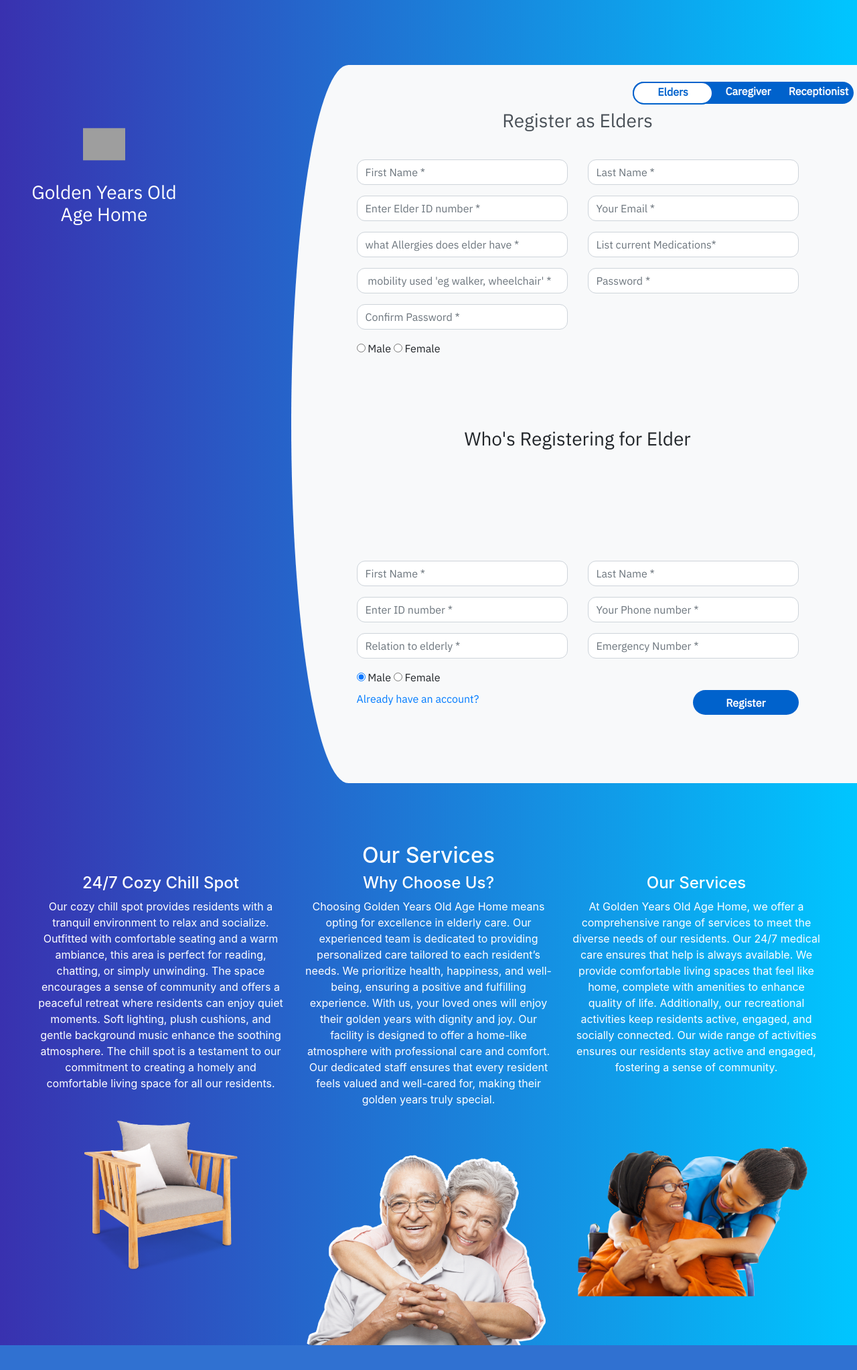
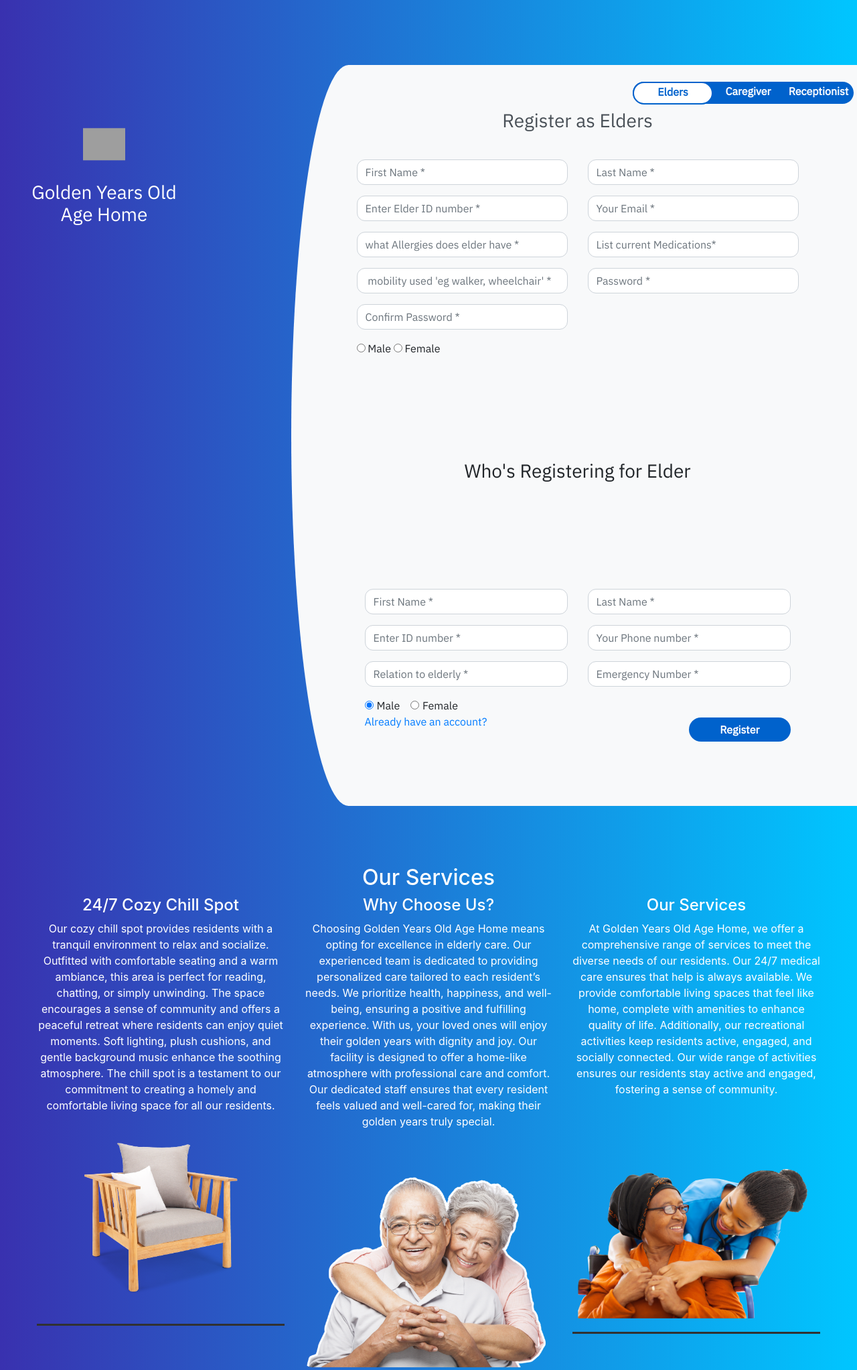
Before and after one commit to Kgaphola45/XISD6329_Web_Application, a PHP site: page / in a window 1280 px wide. Shown: the part 399-2444 px from the top of the page at 67% size. Run offline with PHP 8.4, Linux system fonts and the light colour scheme; some libraries are stand-ins or nearby versions; grey boxes are pictures that could not be loaded.

Commit message:
minor css changes

```diff
--- a/index.php
+++ b/index.php
@@ -31,7 +31,15 @@
             height: auto;
             border-radius: 10px;
         }
+
+        h3 {
+            text-align: center;
+            margin-bottom: 30px;
+        }
+
     </style>
+
+
 
     <script>
         var check = function() {
@@ -202,49 +210,32 @@
 
                             </div>
 
-                            <style>
-        h3{text-align: center;}
-    </style>
-                        </div>
 
-                        <div>
 
-                                <h3>Who's Registering for Elder </h3>
-
+                        </div>    <div class="container mt-5">
+        <h3>Who's Registering for Elder</h3>
         <form method="post" action="func2.php">
             <div class="row register-form">
                 <div class="col-md-6">
                     <div class="form-group">
                         <input type="text" class="form-control" placeholder="First Name *" name="fname" onkeydown="return alphaOnly(event);" required/>
                     </div>
-
                     <div class="form-group">
-                                    <input type="IDNumber" class="form-control" placeholder="Enter ID number *" name="IDNumber" onkeyup='check();' required/>
+                        <input type="text" class="form-control" placeholder="Enter ID number *" name="IDNumber" onkeyup="check();" required/>
                     </div>
-
-
-
                     <div class="form-group">
-                                    <input type="relation" class="form-control" placeholder="Relation to elderly *" name="relation" required/>
+                        <input type="text" class="form-control" placeholder="Relation to elderly *" name="relation" required/>
                     </div>
-
-
-
-
-
-
-
                     <div class="form-group">
-                                    <div class="maxl">
-                                        <label class="radio inline">
-                                            <input type="radio" name="gender" value="Male" checked>
-                                            <span> Male </span>
-                                        </label>
-                                        <label class="radio inline">
-                                            <input type="radio" name="gender" value="Female">
-                                            <span>Female </span>
-                                        </label>
+                        <div class="form-check form-check-inline">
+                            <input type="radio" class="form-check-input" name="gender" value="Male" checked>
+                            <label class="form-check-label">Male</label>
                         </div>
+                        <div class="form-check form-check-inline">
+                            <input type="radio" class="form-check-input" name="gender" value="Female">
+                            <label class="form-check-label">Female</label>
+                        </div>
+                        <br>
                         <a href="index1.php">Already have an account?</a>
                     </div>
                 </div>
@@ -252,19 +243,12 @@
                     <div class="form-group">
                         <input type="text" class="form-control" placeholder="Last Name *" name="lname" onkeydown="return alphaOnly(event);" required/>
                     </div>
-
-
-
                     <div class="form-group">
-                                    <input type="tel" minlength="10" maxlength="10" name="contact" class="form-control" placeholder="Your Phone number *" required/>
+                        <input type="tel" class="form-control" minlength="10" maxlength="10" name="contact" placeholder="Your Phone number *" required/>
                     </div>
-
-
                     <div class="form-group">
-                                    <input type="emerPhone" minlength="10" maxlength="10" class="form-control" placeholder="Emergency Number *" name="emerPhone" />
+                        <input type="tel" class="form-control" minlength="10" maxlength="10" name="emerPhone" placeholder="Emergency Number *"/>
                     </div>
-
-
                     <input type="submit" class="btnRegister" name="patsub1" onclick="return checklen();" value="Register"/>
                 </div>
             </div>
@@ -314,6 +298,14 @@
     </div>
 </div>
 
+<style>
+        .hr {
+            border: 55;
+            height: 2px;
+            background: #333; /* Dark gray color for the line */
+            margin: 20px 0; /* Spacing around the line */
+        }
+    </style>
 
 <div class="container services-section">
     <h2>Our Services</h2>
@@ -321,24 +313,29 @@
         <div class="col-md-4">
             <h4>24/7 Cozy Chill Spot</h4>
             <p>Our cozy chill spot provides residents with a tranquil environment to relax and socialize. Outfitted with comfortable seating and a warm ambiance, this area is perfect for reading, chatting, or simply unwinding. The space encourages a sense of community and offers a peaceful retreat where residents can enjoy quiet moments. Soft lighting, plush cushions, and gentle background music enhance the soothing atmosphere. The chill spot is a testament to our commitment to creating a homely and comfortable living space for all our residents.</p>
-            <img src="images/Home/pngwing.com (2).png" alt="24/7 Medical Care">
+            <img src="images/Home/pngwing.com (2).png" alt="24/7 Medical Care"><hr class="hr">
         </div>
         <div class="col-md-4">
             <h4> Why Choose Us?</h4>
             <p>Choosing Golden Years Old Age Home means opting for excellence in elderly care. Our experienced team is dedicated to providing personalized care tailored to each resident’s needs. We prioritize health, happiness, and well-being, ensuring a positive and fulfilling experience. With us, your loved ones will enjoy their golden years with dignity and joy.  Our facility is designed to offer a home-like atmosphere with professional care and comfort. Our dedicated staff ensures that every resident feels valued and well-cared for, making their golden years truly special.</p>
-            <img src="images/Home/pngwing.com (1).png" alt="Comfortable Living">
+            <img src="images/Home/pngwing.com (1).png" alt="Comfortable Living"><hr class="hr">
         </div>
+
         <div class="col-md-4">
             <h4>Our Services</h4>
             <p>At Golden Years Old Age Home, we offer a comprehensive range of services to meet the diverse needs of our residents. Our 24/7 medical care ensures that help is always available. We provide comfortable living spaces that feel like home, complete with amenities to enhance quality of life. Additionally, our recreational activities keep residents active, engaged, and socially connected. Our wide range of activities ensures our residents stay active and engaged, fostering a sense of community.</p>
-            <img src="images/Home/pngwing.com.png" alt="Recreational Activities">
+            <img src="images/Home/pngwing.com.png" alt="Recreational Activities"><hr class="hr">
         </div>
     </div>
 </div>
 
+
+
+
+
  <!-- Site footer -->
  <footer class="site-footer">
-  <div class="container">
+  <div class="container"><hr class="hr">
     <div class="row">
       <div class="col-sm-12 col-md-6">
         <h6>About Us</h6>
```
Lines whose indentation alone changed are shown as unchanged.
